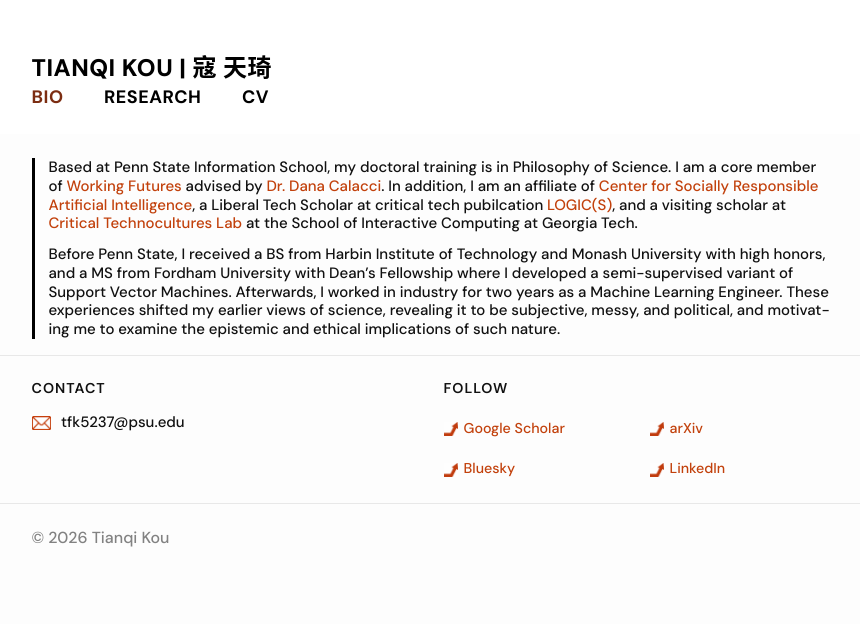
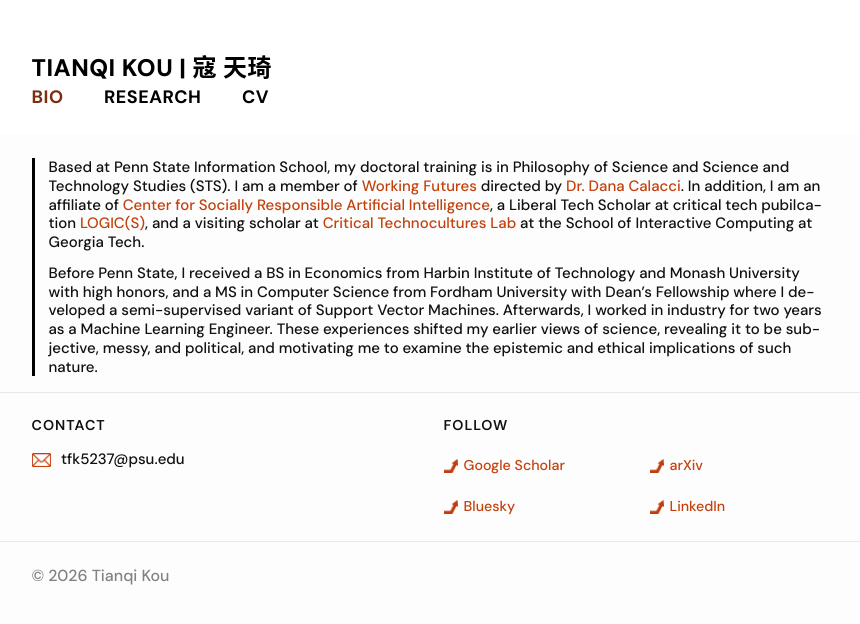
Before and after one commit to koutianqi/koutianqi.github.io, a Jekyll site: the page built from pages/bio.markdown, in a window 1280 px wide. Shown: the top 624 px of the page, without its empty margins (201-1061 px from the left). Built offline with Jekyll 4.4.1, drawn with Linux system fonts in a browser that asks for light colours.

Commit message:
Update bio.markdown

```diff
--- a/pages/bio.markdown
+++ b/pages/bio.markdown
@@ -6,9 +6,9 @@
 
 <div class="bio-page pubs" markdown="1">
 <div markdown="1">
-Based at Penn State Information School, my doctoral training is in Philosophy of Science. I am a core member of [Working Futures](https://workingfutures.net) advised by [Dr. Dana Calacci](https://www.dcalacci.net). In addition, I am an affiliate of [Center for Socially Responsible Artificial Intelligence](https://csrai.psu.edu), a Liberal Tech Scholar at critical tech pubilcation [LOGIC(S)](https://logicmag.io), and a visiting scholar at [Critical Technocultures Lab](https://www.crit-technocultures.com) at the School of Interactive Computing at Georgia Tech.
+Based at Penn State Information School, my doctoral training is in Philosophy of Science and Science and Technology Studies (STS). I am a member of [Working Futures](https://workingfutures.net) directed by [Dr. Dana Calacci](https://www.dcalacci.net). In addition, I am an affiliate of [Center for Socially Responsible Artificial Intelligence](https://csrai.psu.edu), a Liberal Tech Scholar at critical tech pubilcation [LOGIC(S)](https://logicmag.io), and a visiting scholar at [Critical Technocultures Lab](https://www.crit-technocultures.com) at the School of Interactive Computing at Georgia Tech.
 
-  Before Penn State, I received a BS from Harbin Institute of Technology and Monash University with high honors, and a MS from Fordham University with Dean's Fellowship where I developed a semi-supervised variant of Support Vector Machines. Afterwards, I worked in industry for two years as a Machine Learning Engineer. These experiences shifted my earlier views of science, revealing it to be subjective, messy, and political, and motivating me to examine the epistemic and ethical implications of such nature.
+  Before Penn State, I received a BS in Economics from Harbin Institute of Technology and Monash University with high honors, and a MS in Computer Science from Fordham University with Dean's Fellowship where I developed a semi-supervised variant of Support Vector Machines. Afterwards, I worked in industry for two years as a Machine Learning Engineer. These experiences shifted my earlier views of science, revealing it to be subjective, messy, and political, and motivating me to examine the epistemic and ethical implications of such nature.
 </div>
 
 </div>
```
